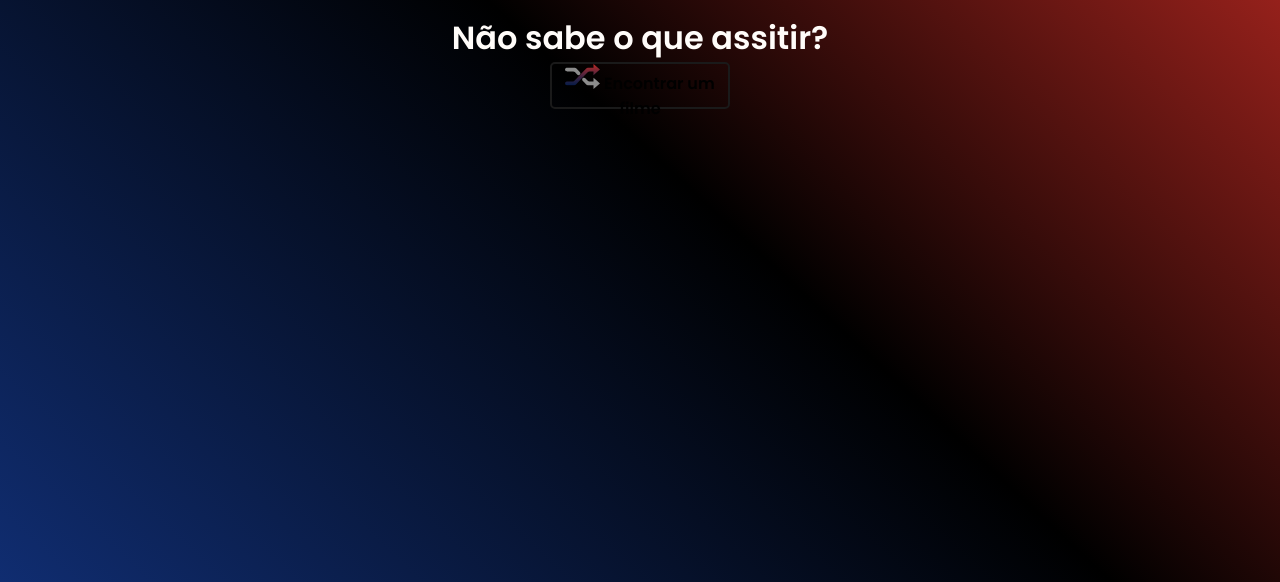
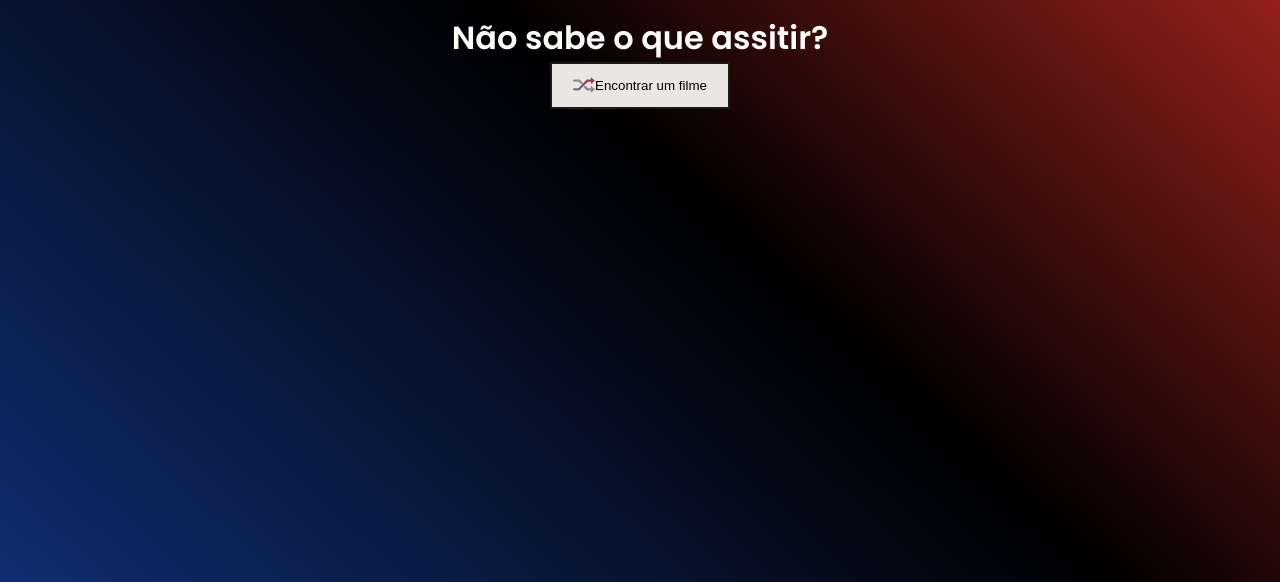
Before and after one commit to CleilsonAndrade/rocketflix, a plain HTML site: page index.html in a window 1280 px wide. Shown: the part 218-800 px from the top of the page. Drawn offline with nearby package versions, Linux system fonts and the light colour scheme; no server answers.

Commit message:
Add files via upload

```diff
--- a/index.html
+++ b/index.html
@@ -25,10 +25,11 @@
       <img src="assets/shuffle.svg" alt="Icone" />
       <h1>Não sabe o que assitir?</h1>
     </header>
-    <span>
+
+    <button>
       <img src="assets/shuffle.svg" alt="Icone" />
-      Encontrar um filme
-    </span>
+      <span>Encontrar um filme</span>
+    </button>
     <div id="result"></div>
     <script type="module" src="main.js"></script>
   </body>
--- a/styles.css
+++ b/styles.css
@@ -33,21 +33,18 @@ h1 {
   color: var(--title);
 }
 
-span {
-  display: inline-block;
+button {
+  width: 180.98px;
   height: 47px;
-  width: 180px;
-
+  padding: 1px 6px 1px 6px;
   border: 2px solid #1a1a1a;
-  border-radius: 5px;
-
-  font-weight: 600;
-  color: #000000;
-  background: var(--bg-span);
-  text-align: center;
+  background: var(--bg-button);
+  margin: 0 auto;
+  display: flex;
+  justify-content: center;
+  align-items: center;
 }
-
-span img {
-  width: 35px;
-  height: 25px;
+button img {
+  width: 22px;
+  height: 22px;
 }
```
